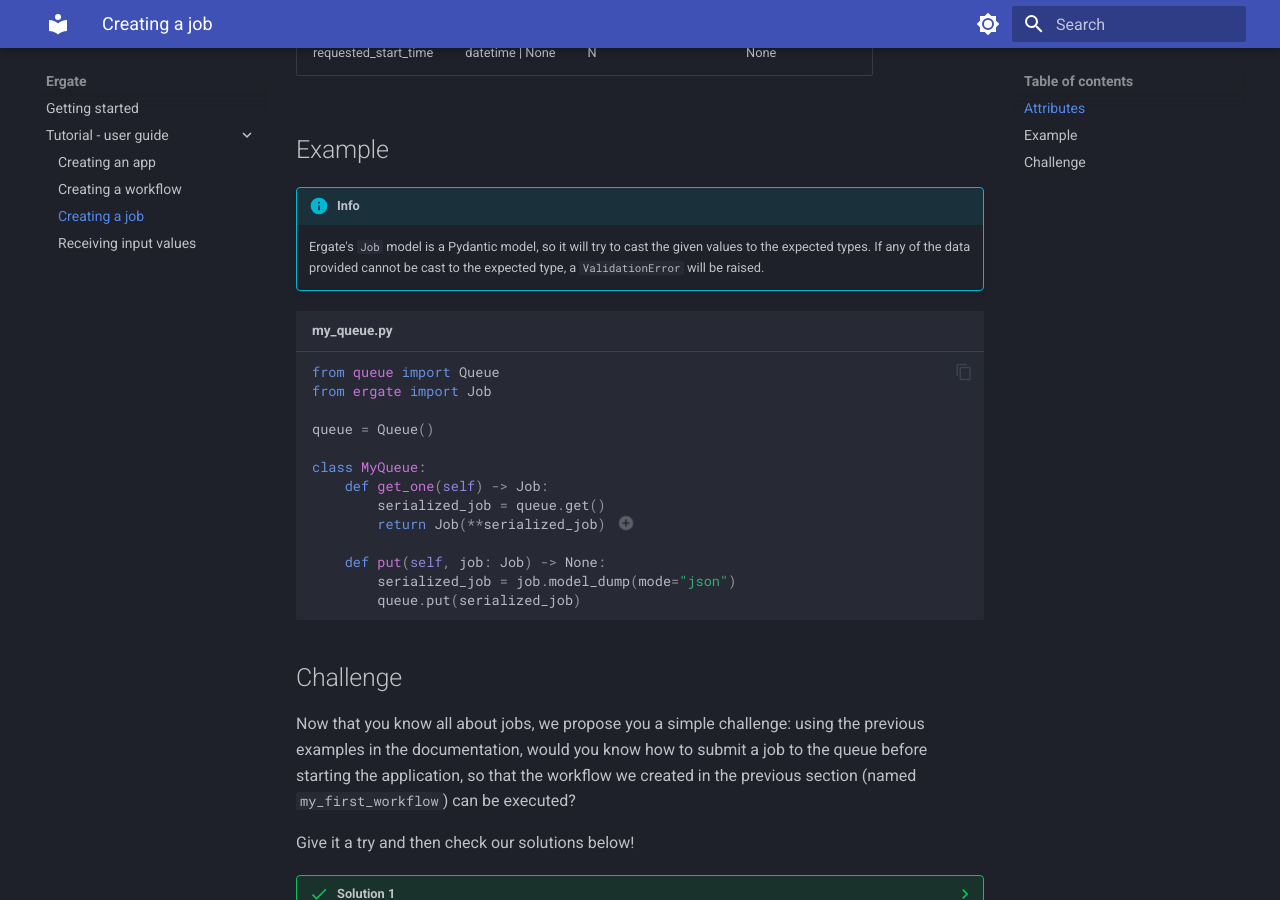
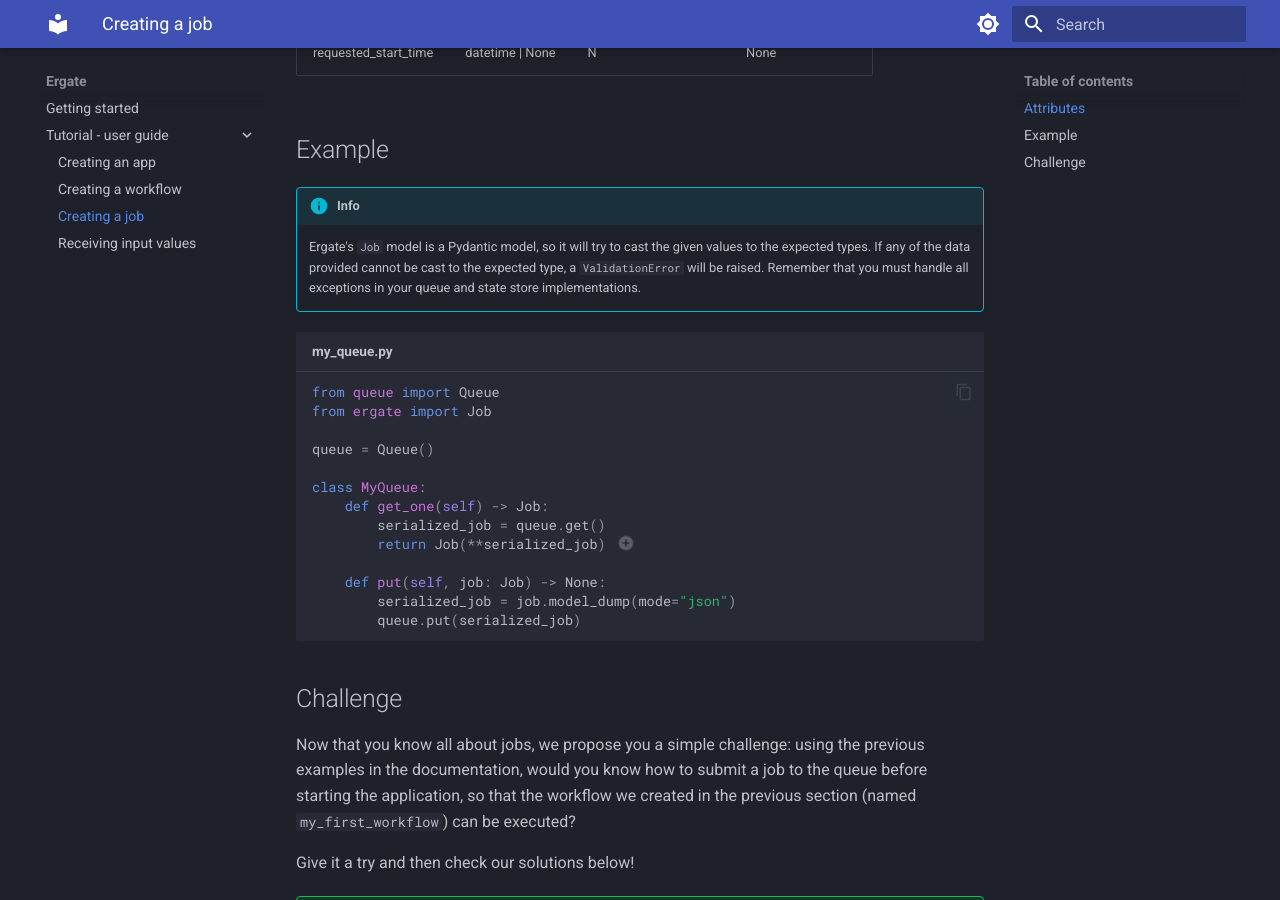
Before and after one commit to prryplatypus/ergate, an MkDocs documentation site: the page built from docs/basics/creating-a-job.md, in a window 1280 px wide and 900 px high, scrolled down 1071 px. Built offline with MkDocs 1.6.1 and Material for MkDocs 9.7.7, drawn with Linux system fonts in a browser that asks for light colours.

Commit message:
Better wording

````diff
--- a/docs/basics/creating-a-job.md
+++ b/docs/basics/creating-a-job.md
@@ -34,7 +34,7 @@ Here is a summary of all the attributes of the `Job` model.
 
 !!! info
 
-    Ergate's `Job` model is a Pydantic model, so it will try to cast the given values to the expected types. If any of the data provided cannot be cast to the expected type, a `ValidationError` will be raised.
+    Ergate's `Job` model is a Pydantic model, so it will try to cast the given values to the expected types. If any of the data provided cannot be cast to the expected type, a `ValidationError` will be raised. Remember that you must handle all exceptions in your queue and state store implementations.
 
 ```py title="my_queue.py"
 from queue import Queue
@@ -82,7 +82,7 @@ Give it a try and then check our solutions below!
         app.run()
     ```
 
-    1. In this case, we're creating a `Job` object with the `workflow_name` attribute set to `"my_first_workflow"`. We then serialize the job and put all of its data into the queue.
+    1. In this case, we're creating a `Job` object with the `workflow_name` attribute set to `"my_first_workflow"`. The rest of the attributes are set to their defaults *before* submitting it to the queue, and therefore all of the job data is sent through the queue.
 
 
 ??? success "Solution 2"
@@ -104,4 +104,4 @@ Give it a try and then check our solutions below!
         app.run()
     ```
 
-    1. In this case, we're submitting directly the only required serialized data for a `Job`'s first run. It works because when we unpack the dictionary into a `Job` object, the missing attributes will be set to their default values.
+    1. In this case, we're submitting directly the only required serialized data for a `Job`'s first run. The default values for all the other attributes will be set when our queue implementation receives this data and creates the `Job` object.
````
